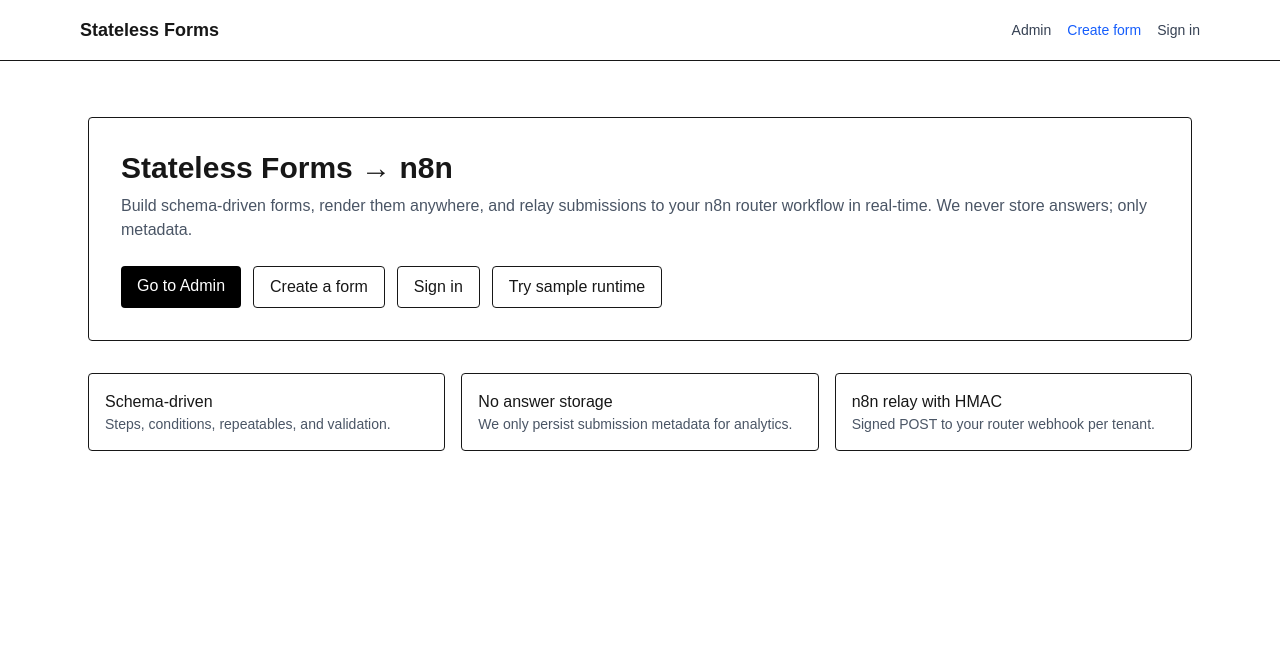
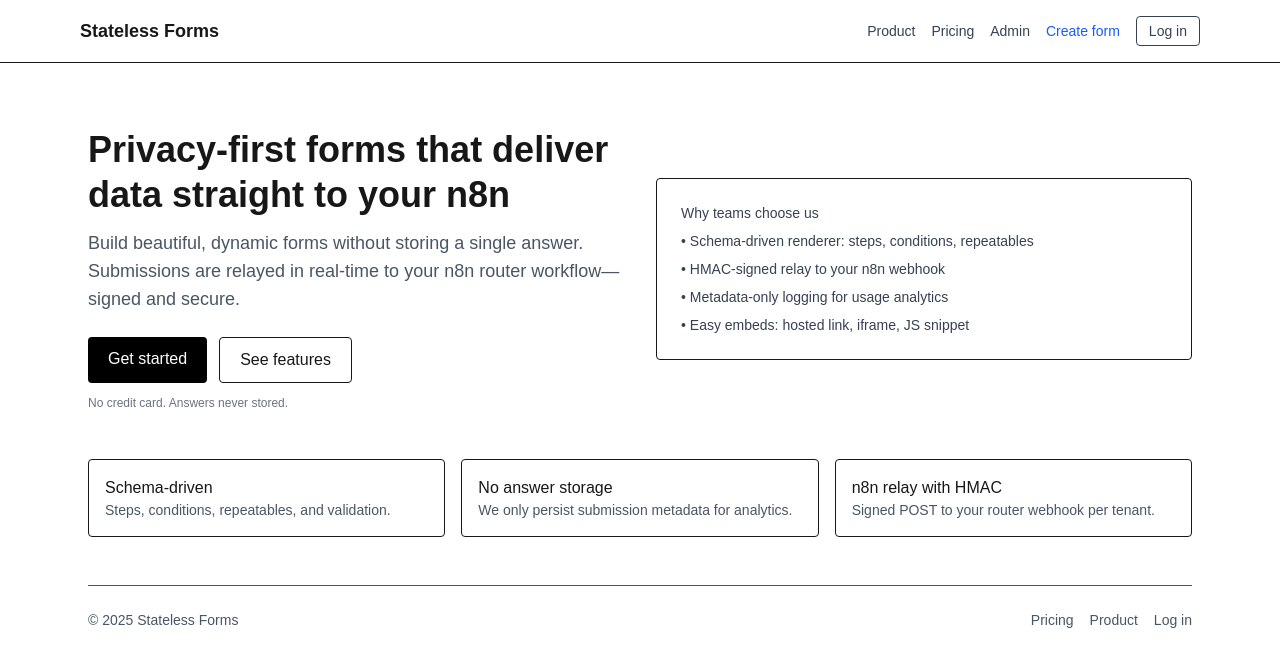
Before and after one commit to jordy-nexian/SF, a Next.js app in the folder web/: page / in a window 1280 px wide. Shown: the top 666 px of the page. Built offline with nearby package versions, Linux system fonts and the light colour scheme.

Commit message:
Marketing site: header with login, hero sales copy, features and pricing pages

```diff
--- /dev/null
+++ b/web/src/app/features/page.tsx
@@ -0,0 +1,36 @@
+export const dynamic = "force-dynamic";
+
+export default function FeaturesPage() {
+  return (
+    <div className="mx-auto max-w-6xl p-6">
+      <h1 className="mb-6 text-3xl font-semibold">Product</h1>
+      <div className="grid gap-6 md:grid-cols-2">
+        <div className="rounded border bg-white p-6">
+          <h2 className="text-xl font-medium">Schema‑driven runtime</h2>
+          <p className="mt-2 text-gray-700 text-sm">
+            Render forms from JSON with steps, conditional visibility, repeatables, and validation.
+          </p>
+        </div>
+        <div className="rounded border bg-white p-6">
+          <h2 className="text-xl font-medium">n8n relay with HMAC</h2>
+          <p className="mt-2 text-gray-700 text-sm">
+            Submissions are forwarded to your n8n router webhook, signed with a per‑tenant secret.
+            We never store answers—only metadata for analytics.
+          </p>
+        </div>
+        <div className="rounded border bg-white p-6">
+          <h2 className="text-xl font-medium">Embeds & runtime</h2>
+          <p className="mt-2 text-gray-700 text-sm">
+            Hosted URL, iframe, and JS embed to drop forms anywhere with a great UX.
+          </p>
+        </div>
+        <div className="rounded border bg-white p-6">
+          <h2 className="text-xl font-medium">Theming</h2>
+          <p className="mt-2 text-gray-700 text-sm">
+            Tenant themes using CSS variables; apply per form for brand‑consistent experiences.
+          </p>
+        </div>
+      </div>
+    </div>
+  );
+}
--- a/web/src/app/layout.tsx
+++ b/web/src/app/layout.tsx
@@ -30,9 +30,11 @@
           <div className="mx-auto flex max-w-6xl items-center justify-between p-4">
             <Link href="/" className="text-lg font-semibold">Stateless Forms</Link>
             <nav className="flex items-center gap-4 text-sm text-gray-700">
-              <Link href="/admin">Admin</Link>
-              <Link href="/admin/forms/new" className="text-blue-600">Create form</Link>
-              <Link href="/signin">Sign in</Link>
+              <Link href="/features">Product</Link>
+              <Link href="/pricing">Pricing</Link>
+              <Link href="/admin" className="hidden sm:inline">Admin</Link>
+              <Link href="/admin/forms/new" className="hidden sm:inline text-blue-600">Create form</Link>
+              <Link href="/signin" className="rounded border px-3 py-1">Log in</Link>
             </nav>
           </div>
         </header>
--- a/web/src/app/page.tsx
+++ b/web/src/app/page.tsx
@@ -3,28 +3,36 @@
 export default function Home() {
   return (
     <div className="mx-auto max-w-6xl p-6">
-      <section className="mt-8 rounded border bg-white p-8">
-        <h1 className="text-3xl font-semibold">Stateless Forms → n8n</h1>
-        <p className="mt-2 text-gray-600">
-          Build schema‑driven forms, render them anywhere, and relay submissions to your
-          n8n router workflow in real‑time. We never store answers; only metadata.
-        </p>
-        <div className="mt-6 flex flex-wrap gap-3">
-          <Link href="/admin" className="rounded bg-black px-4 py-2 text-white">
-            Go to Admin
-          </Link>
-          <Link href="/admin/forms/new" className="rounded border px-4 py-2">
-            Create a form
-          </Link>
-          <Link href="/signin" className="rounded border px-4 py-2">
-            Sign in
-          </Link>
-          <Link href="/f/signup" className="rounded border px-4 py-2">
-            Try sample runtime
-          </Link>
+      <section className="mt-10 grid items-center gap-8 md:grid-cols-2">
+        <div>
+          <h1 className="text-4xl font-semibold leading-tight">
+            Privacy‑first forms that deliver data straight to your n8n
+          </h1>
+          <p className="mt-3 text-lg text-gray-600">
+            Build beautiful, dynamic forms without storing a single answer. Submissions are relayed in
+            real‑time to your n8n router workflow—signed and secure.
+          </p>
+          <div className="mt-6 flex flex-wrap gap-3">
+            <Link href="/admin/forms/new" className="rounded bg-black px-5 py-2.5 text-white">
+              Get started
+            </Link>
+            <Link href="/features" className="rounded border px-5 py-2.5">
+              See features
+            </Link>
+          </div>
+          <p className="mt-3 text-xs text-gray-500">No credit card. Answers never stored.</p>
+        </div>
+        <div className="rounded border bg-white p-6">
+          <h3 className="mb-2 text-sm font-medium text-gray-700">Why teams choose us</h3>
+          <ul className="space-y-2 text-sm text-gray-700">
+            <li>• Schema‑driven renderer: steps, conditions, repeatables</li>
+            <li>• HMAC‑signed relay to your n8n webhook</li>
+            <li>• Metadata‑only logging for usage analytics</li>
+            <li>• Easy embeds: hosted link, iframe, JS snippet</li>
+          </ul>
         </div>
       </section>
-      <section className="mt-8 grid gap-4 md:grid-cols-3">
+      <section className="mt-12 grid gap-4 md:grid-cols-3">
         <div className="rounded border bg-white p-4">
           <h3 className="font-medium">Schema‑driven</h3>
           <p className="text-sm text-gray-600">Steps, conditions, repeatables, and validation.</p>
@@ -38,6 +46,16 @@
           <p className="text-sm text-gray-600">Signed POST to your router webhook per tenant.</p>
         </div>
       </section>
+      <footer className="mt-12 border-t py-6 text-sm text-gray-600">
+        <div className="flex items-center justify-between">
+          <span>© {new Date().getFullYear()} Stateless Forms</span>
+          <div className="flex gap-4">
+            <Link href="/pricing">Pricing</Link>
+            <Link href="/features">Product</Link>
+            <Link href="/signin">Log in</Link>
+          </div>
+        </div>
+      </footer>
     </div>
   );
 }
--- /dev/null
+++ b/web/src/app/pricing/page.tsx
@@ -0,0 +1,43 @@
+import Link from "next/link";
+
+export const dynamic = "force-dynamic";
+
+export default function PricingPage() {
+  return (
+    <div className="mx-auto max-w-6xl p-6">
+      <h1 className="mb-6 text-3xl font-semibold">Pricing</h1>
+      <div className="grid gap-6 md:grid-cols-3">
+        <div className="rounded border bg-white p-6">
+          <h2 className="text-xl font-medium">Free</h2>
+          <p className="mt-1 text-gray-600 text-sm">For testing and small projects.</p>
+          <ul className="mt-3 space-y-1 text-sm text-gray-700">
+            <li>• 500 submissions / month</li>
+            <li>• Basic analytics</li>
+            <li>• Hosted embeds</li>
+          </ul>
+          <Link href="/signin" className="mt-4 inline-block rounded border px-4 py-2">Get started</Link>
+        </div>
+        <div className="rounded border bg-white p-6">
+          <h2 className="text-xl font-medium">Pro</h2>
+          <p className="mt-1 text-gray-600 text-sm">For growing teams.</p>
+          <ul className="mt-3 space-y-1 text-sm text-gray-700">
+            <li>• Higher submission limits</li>
+            <li>• Themes and embeds</li>
+            <li>• Priority support</li>
+          </ul>
+          <Link href="/signin" className="mt-4 inline-block rounded bg-black px-4 py-2 text-white">Start trial</Link>
+        </div>
+        <div className="rounded border bg-white p-6">
+          <h2 className="text-xl font-medium">Enterprise</h2>
+          <p className="mt-1 text-gray-600 text-sm">For critical workflows.</p>
+          <ul className="mt-3 space-y-1 text-sm text-gray-700">
+            <li>• SSO & advanced security</li>
+            <li>• Custom SLAs</li>
+            <li>• Dedicated support</li>
+          </ul>
+          <a href="mailto:sales@example.com" className="mt-4 inline-block rounded border px-4 py-2">Contact sales</a>
+        </div>
+      </div>
+    </div>
+  );
+}
```
